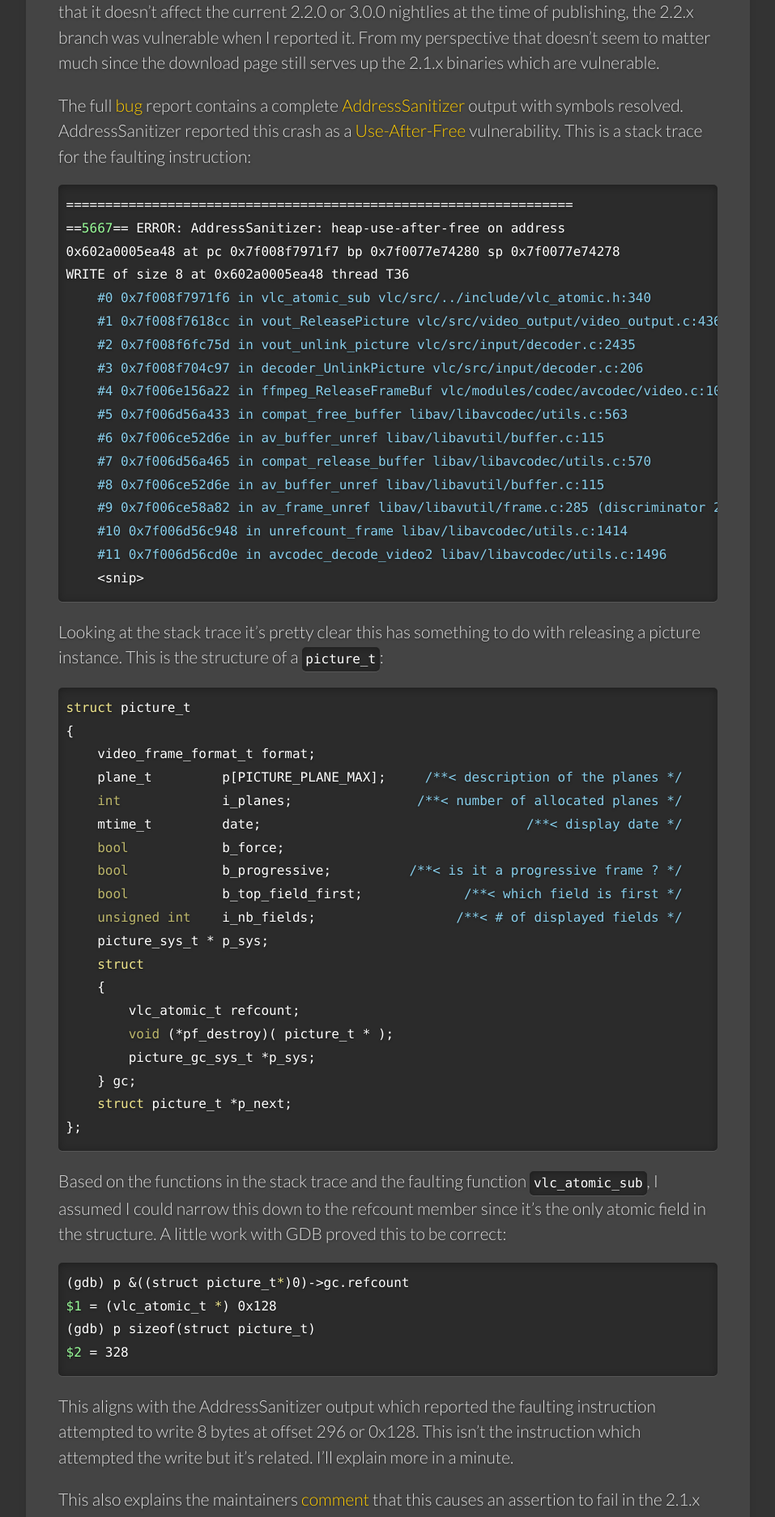
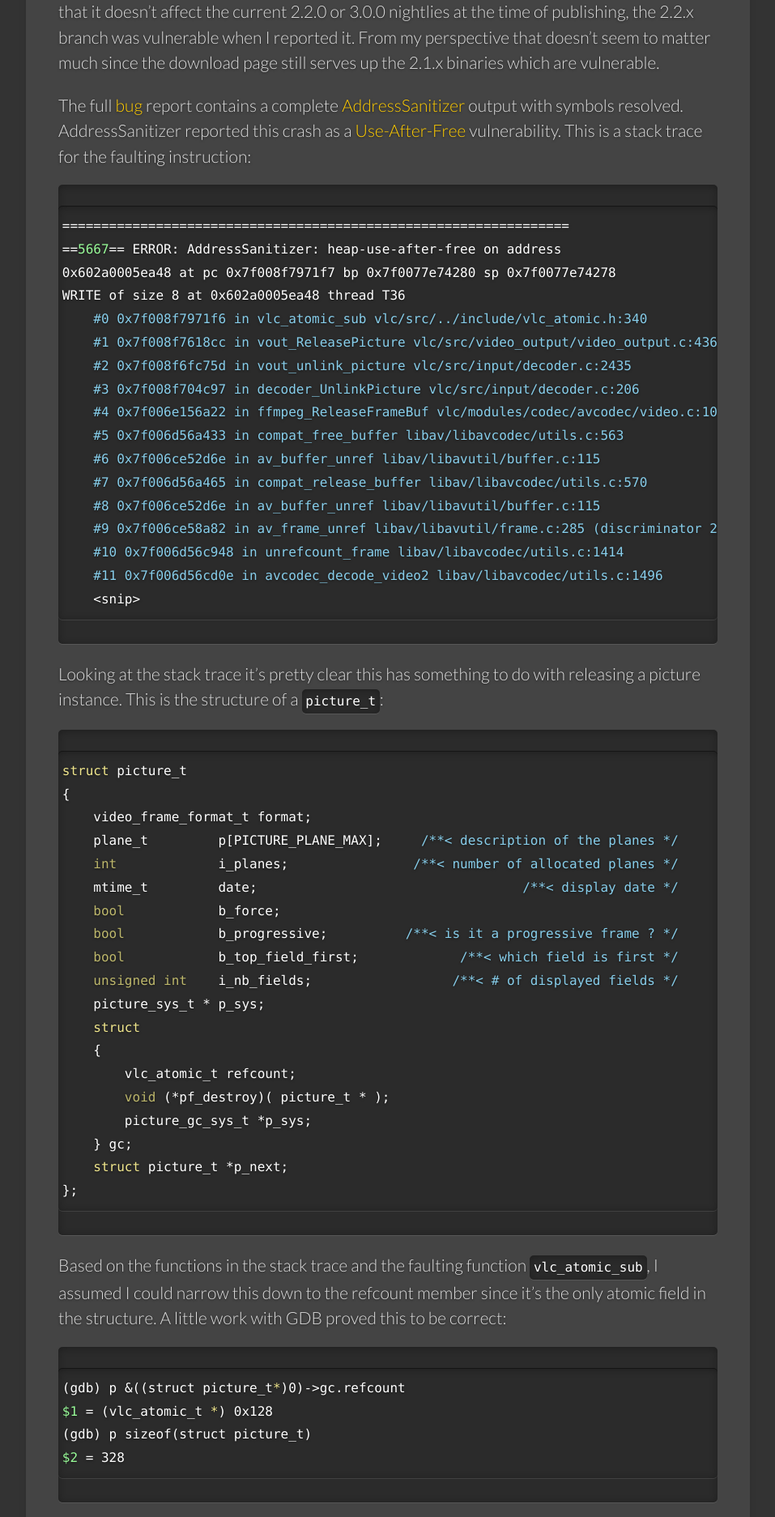
Before and after one commit to cbisnett/cbisnett.github.io, a Jekyll site: the page built from _posts/2015-02-15-use-after-free-in-vlc-2.1.x.md, in a window 1280 px wide. Shown: the part 1331-3204 px from the top of the page at 81% size, without its empty margins (48-1005 px from the left). Built offline with Jekyll 4.4.1, drawn with Linux system fonts in a browser that asks for light colours; nearby versions of some CDN libraries.

Commit message:
Switched from Pygments to Rouge syntax highlighting
Signed-off-by: Chris Bisnett <cbisnett@gmail.com>

````diff
--- a/Gemfile
+++ b/Gemfile
@@ -5,4 +5,3 @@ require 'open-uri'
 versions = JSON.parse(open('https://pages.github.com/versions.json').read)
 
 gem 'github-pages', versions['github-pages']
-gem 'pygments.rb'
--- a/_config.yml
+++ b/_config.yml
@@ -1,6 +1,6 @@
 ---
 markdown: kramdown
-highlighter: pygments
+highlighter: rouge
 relative_permalinks: false
 permalink: "/:year/:month/:day/:title/"
 excerpt_separator: ''
--- a/_posts/2015-02-15-use-after-free-in-vlc-2.1.x.md
+++ b/_posts/2015-02-15-use-after-free-in-vlc-2.1.x.md
@@ -23,7 +23,8 @@ As I said before, I found this vulnerability in the fall of 2013 and at that tim
 I reported this bug to the VLC maintainers but they declined to fix the vulnerability and instead downplayed it since the bug doesn't affect the 2.2.x or 3.x branches.  While it is true that it doesn't affect the current 2.2.0 or 3.0.0 nightlies at the time of publishing, the 2.2.x branch was vulnerable when I reported it.  From my perspective that doesn't seem to matter much since the download page still serves up the 2.1.x binaries which are vulnerable.
 
 The full [bug](https://trac.videolan.org/vlc/ticket/12754) report contains a complete [AddressSanitizer](https://code.google.com/p/address-sanitizer/wiki/AddressSanitizer) output with symbols resolved.  AddressSanitizer reported this crash as a [Use-After-Free](http://cwe.mitre.org/data/definitions/416.html) vulnerability.  This is a stack trace for the faulting instruction:
-{% highlight bash %}
+
+``` bash
 =================================================================
 ==5667== ERROR: AddressSanitizer: heap-use-after-free on address
 0x602a0005ea48 at pc 0x7f008f7971f7 bp 0x7f0077e74280 sp 0x7f0077e74278
@@ -41,10 +42,11 @@ WRITE of size 8 at 0x602a0005ea48 thread T36
     #10 0x7f006d56c948 in unrefcount_frame libav/libavcodec/utils.c:1414
     #11 0x7f006d56cd0e in avcodec_decode_video2 libav/libavcodec/utils.c:1496
     <snip>
-{% endhighlight %}
+```
 
 Looking at the stack trace it's pretty clear this has something to do with releasing a picture instance.  This is the structure of a `picture_t`:
-{% highlight c++ %}
+
+``` c++
 struct picture_t
 {
     video_frame_format_t format;
@@ -64,20 +66,22 @@ struct picture_t
     } gc;
     struct picture_t *p_next;
 };
-{% endhighlight %}
+```
 
 Based on the functions in the stack trace and the faulting function `vlc_atomic_sub`, I assumed I could narrow this down to the refcount member since it's the only atomic field in the structure.  A little work with GDB proved this to be correct:
-{% highlight bash %}
+
+``` bash
 (gdb) p &((struct picture_t*)0)->gc.refcount
 $1 = (vlc_atomic_t *) 0x128
 (gdb) p sizeof(struct picture_t)
 $2 = 328
-{% endhighlight %}
+```
 
 This aligns with the AddressSanitizer output which reported the faulting instruction attempted to write 8 bytes at offset 296 or 0x128.  This isn't the instruction which attempted the write but it's related.  I'll explain more in a minute.
 
 This also explains the maintainers [comment](https://trac.videolan.org/vlc/ticket/12754#comment:7) that this causes an assertion to fail in the 2.1.x branch.  While I didn't hit any assertion (due to my build settings) I expect the assertion that the maintainers are referring to is an assertion in `PictureDestroy`.  This function is defined in `src/misc/picture.c` and is assigned to the `pf_destroy` field of the garbage collection structure when the `picture_t` structure is created.
-{% highlight c %}
+
+``` c
 static void PictureDestroy( picture_t *p_picture )
 {
     assert( p_picture &&
@@ -87,12 +91,13 @@ static void PictureDestroy( picture_t *p_picture )
     free( p_picture->p_sys );
     free( p_picture );
 }
-{% endhighlight %}
+```
 
 The developer is asserting that they are indeed freeing an instance whose reference count is zero, meaning there are no other references which still require access to this memory.  A violation of this assertion means one of two things: the instance is being freed while references to it's memory still exist, or that this instance has already been freed in which case the reference count will be negative.
 
 In this case I know this to be the second possibility since AddressSanitizer tracks all allocations and frees.  Looking at the AddressSanitizer output we can see the stack trace for the free also ends in `PictureDestroy`.  I verified this by running the sample through GDB.  You can see from the following output that at the time the `vlc_atomic_sub` function is executed the reference count field is zero:
-{% highlight bash %}
+
+``` bash
 Breakpoint 2, __asan_report_error (pc=140737298543095, bp=140736845898368, sp=140736845898360,
     addr=105733505280584, is_write=true, access_size=8)
     at ../../../../libsanitizer/asan/asan_report.cc:628
@@ -107,7 +112,7 @@ Breakpoint 2, __asan_report_error (pc=140737298543095, bp=140736845898368, sp=14
 (gdb) p *atom
 $1 = {u = 0}
 (gdb)
-{% endhighlight %}
+```
 
 This `atomic_fetch_sub` call contains the instruction which reads the value at `atom->u` subtracts 1 and writes it back to memory.  Writing the new value back to memory is what triggers the AddressSanitizer crash since it's writing to memory that was freed and has not yet been re-allocated.
 
````
Also changed, not shown: Gemfile.lock.
